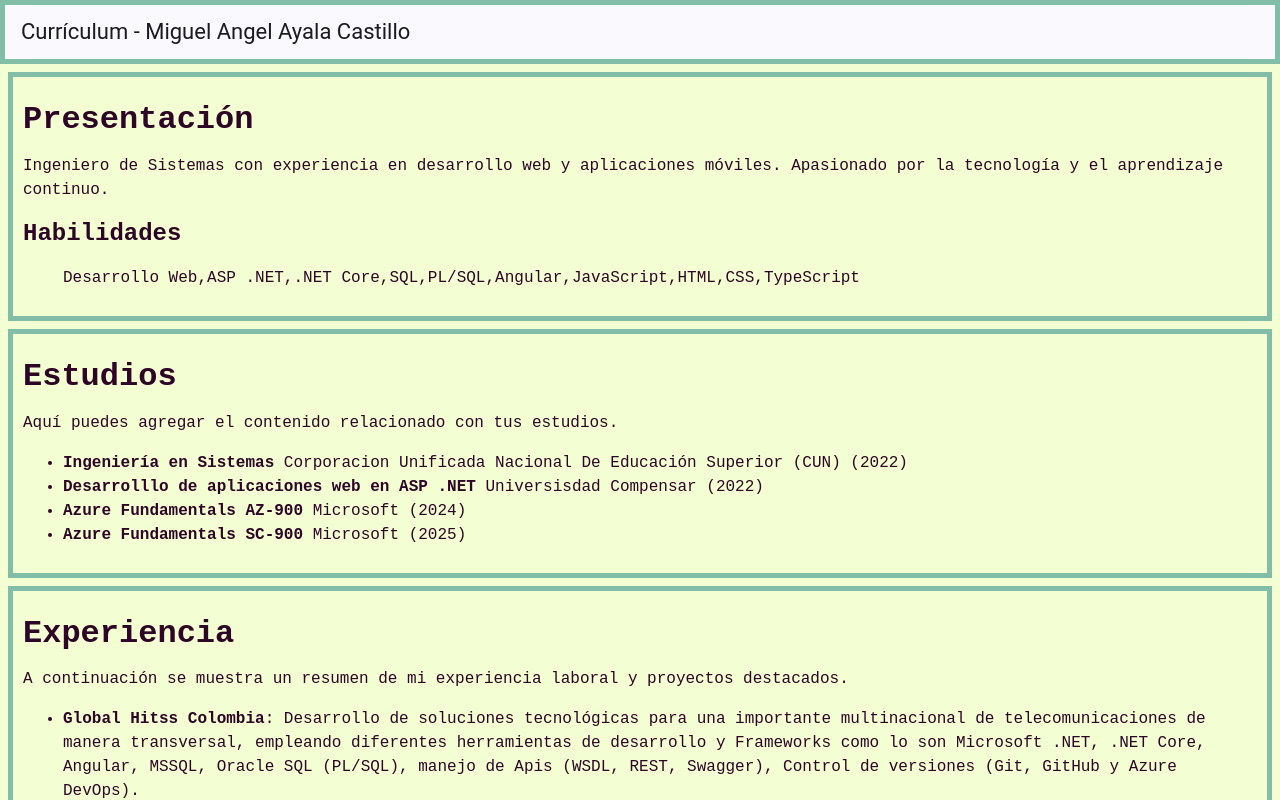
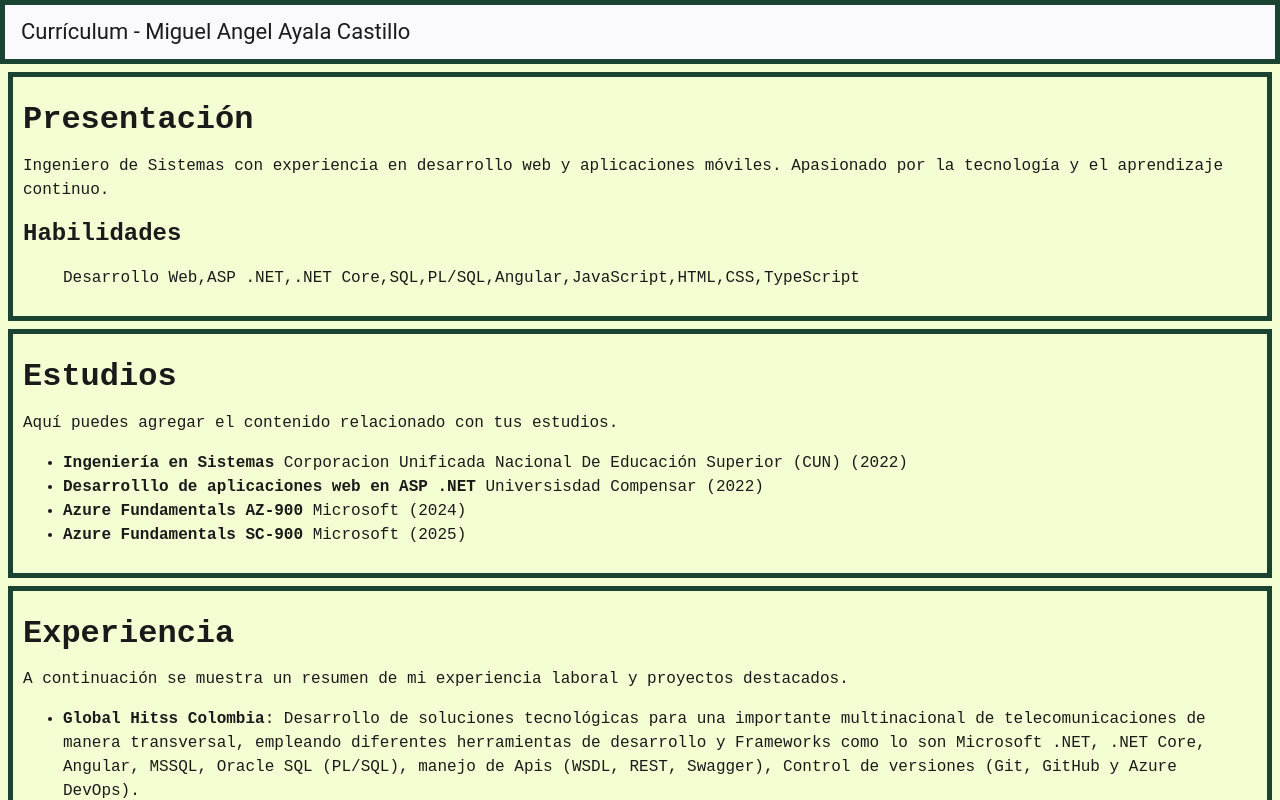
Before and after one commit to aayalac/cv-miguel-ayala, an Angular app: page / in a window 1280 px wide. Shown: the top 800 px of the page. Built offline with nearby package versions, Linux system fonts and the light colour scheme.

Commit message:
feat: ajuste paleta de colores

```diff
--- a/src/styles.css
+++ b/src/styles.css
@@ -1,13 +1,17 @@
 body {
     margin: 0; font-family: monospace;
-    background: #f3ffd2; color: #2e0527;
+    background: #f3ffd2; color: #1A1A1A;
     font-size: 16px; line-height: 1.5em;
     display: flex; flex-direction: column;
 }
 
 .header{
-    background: #f3ffd2; color: #2e0527;
-    border: 5px solid #82bda7;
+    padding: 10px;
+    font-size: 14px;
+    color: #888;
+    border: 5px solid #1B4332;
+    padding: 10px;
+    margin: 8px;
 }
 
 a {
@@ -19,7 +23,7 @@ a:hover {
 }
 
 .box {
-    border: 5px solid #82bda7;
+    border: 5px solid #1B4332;
     padding: 10px;
     margin: 8px;
 }
@@ -28,7 +32,7 @@ footer {
     padding: 10px;
     font-size: 14px;
     color: #888;
-    border: 5px solid #82bda7;
+    border: 5px solid #1B4332;
     padding: 10px;
     margin: 8px;
 }
```
